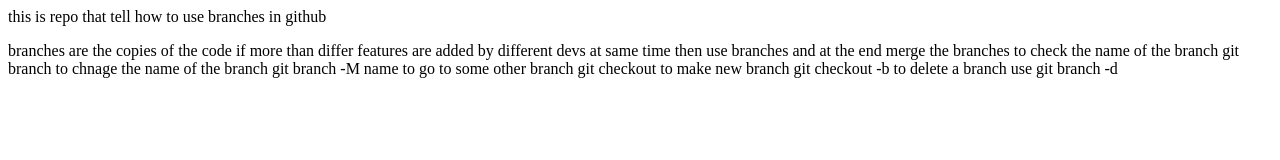
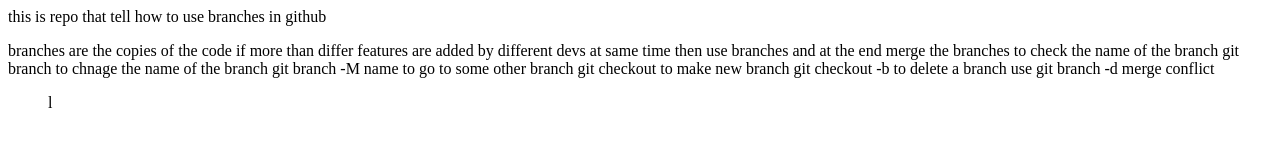
Before and after one commit to AhmedSaeed216/branches, a plain HTML site: page index.html in a window 1280 px wide. Drawn offline with Linux system fonts and the light colour scheme.

Commit message:
add ul to understand the conflicts

```diff
--- a/index.html
+++ b/index.html
@@ -20,4 +20,7 @@
 
           to delete a branch use
                 git branch -d <branch-name>
+
+   merge conflict
+        <ul>l</ul>
 </p>
```
